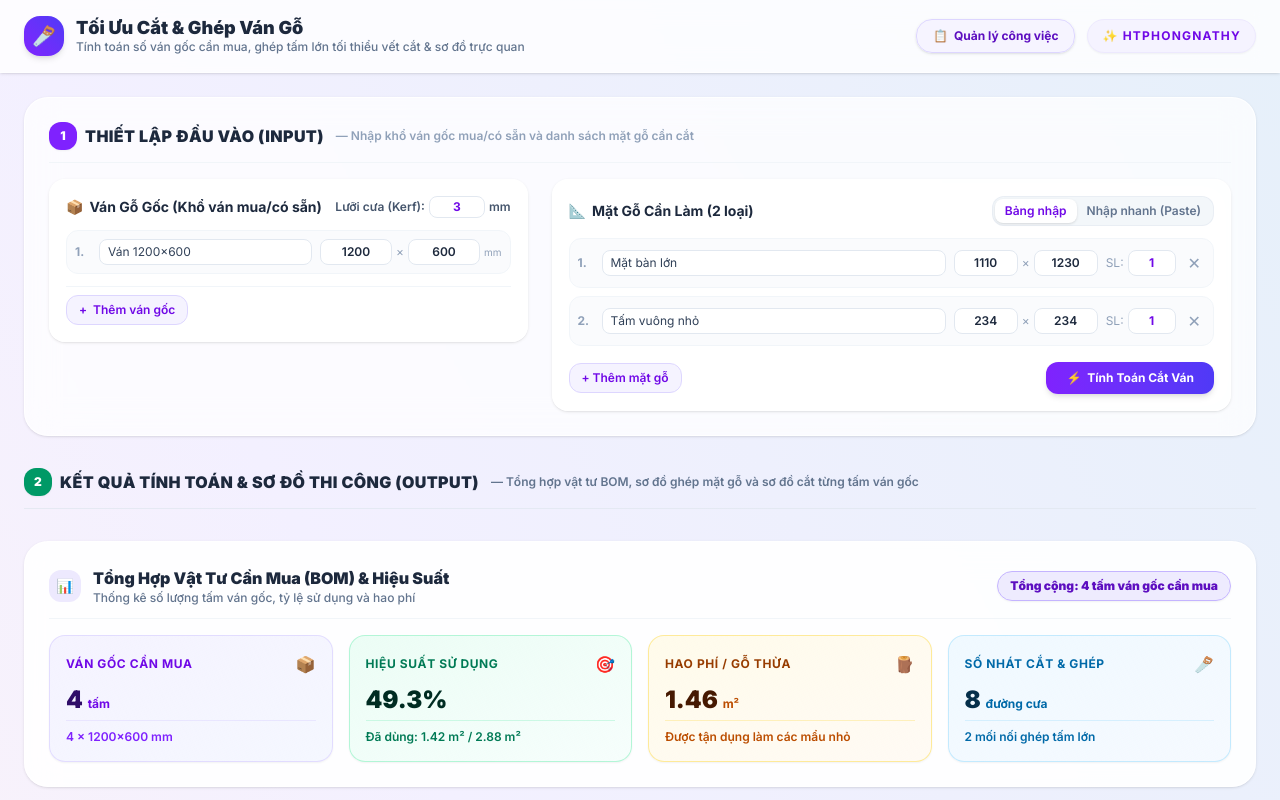
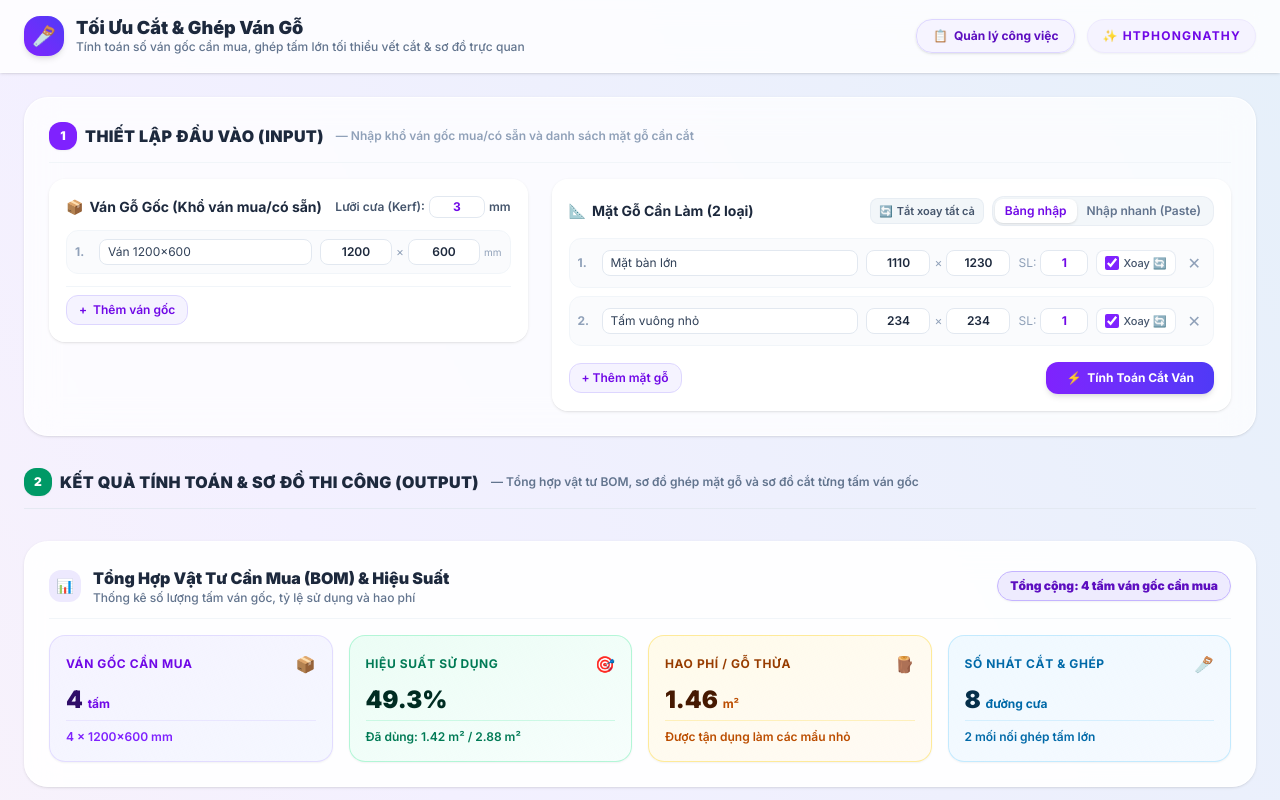
Before and after one commit to htphong0909/TaskManagementWeb, a Next.js app: page /wood-cut in a window 1280 px wide. Shown: the top 800 px of the page. Built offline with nearby package versions, Linux system fonts and the light colour scheme.

Commit message:
feat(ui): add per-piece rotation checkbox and bulk toggle

```diff
--- a/src/components/wood-cut/RequiredPiecesForm.tsx
+++ b/src/components/wood-cut/RequiredPiecesForm.tsx
@@ -54,6 +54,13 @@ export default function RequiredPiecesForm({ pieces, setPieces, onCalculate }: P
     setMode("batch");
   };
 
+  const allRotated = pieces.length > 0 && pieces.every((p) => p.allowRotation !== false);
+
+  const handleToggleAllRotation = () => {
+    const nextState = !allRotated;
+    setPieces(pieces.map((p) => ({ ...p, allowRotation: nextState })));
+  };
+
   return (
     <div className="bg-white/70 backdrop-blur-lg rounded-2xl border border-white/60 shadow-sm p-4">
       {/* Header Tabs */}
@@ -61,6 +68,17 @@ export default function RequiredPiecesForm({ pieces, setPieces, onCalculate }: P
         <h2 className="text-sm font-bold text-slate-800 flex items-center gap-1.5">
           <span>📐</span> Mặt Gỗ Cần Làm ({pieces.length} loại)
         </h2>
+        <div className="flex items-center gap-2">
+          {mode === "table" && pieces.length > 0 && (
+            <button
+              type="button"
+              onClick={handleToggleAllRotation}
+              className="text-[11px] font-semibold text-slate-600 hover:text-violet-700 bg-slate-100/90 hover:bg-slate-200/80 px-2 py-1 rounded-lg transition-all flex items-center gap-1 border border-slate-200/60"
+              title={allRotated ? "Khóa hướng vân gỗ cho tất cả (không xoay)" : "Cho phép xoay 90 độ tất cả để tối ưu ván"}
+            >
+              <span>🔄</span> {allRotated ? "Tắt xoay tất cả" : "Bật xoay tất cả"}
+            </button>
+          )}
           <div className="flex items-center bg-slate-100/80 p-0.5 rounded-xl border border-slate-200/60">
             <button
               type="button"
@@ -82,17 +100,18 @@ export default function RequiredPiecesForm({ pieces, setPieces, onCalculate }: P
             </button>
           </div>
         </div>
+      </div>
 
       {mode === "batch" ? (
         <div className="space-y-2">
           <p className="text-xs text-slate-500">
-            Dán danh sách kích thước (mỗi dòng một tấm, định dạng <code>1110, 1230</code> hoặc <code>234x234 x2</code>):
+            Dán danh sách kích thước (mỗi dòng một tấm, định dạng <code>1110, 1230</code> hoặc <code>234x234 x2 !r</code> để khóa vân gỗ):
           </p>
           <textarea
             rows={7}
             value={batchText}
             onChange={(e) => setBatchText(e.target.value)}
-            placeholder="1110, 1230&#10;234, 234&#10;500x600 x2"
+            placeholder="1110, 1230&#10;234, 234&#10;500x600 x2 !r"
             className="w-full p-2.5 bg-white border border-slate-200 rounded-xl text-xs font-mono text-slate-800 outline-none focus:border-violet-400 focus:ring-2 focus:ring-violet-200/50"
           />
           {batchErrors.length > 0 && (
@@ -124,7 +143,7 @@ export default function RequiredPiecesForm({ pieces, setPieces, onCalculate }: P
           {pieces.map((p, idx) => (
             <div
               key={p.id}
-              className="flex items-center gap-2 bg-slate-50/70 p-2 rounded-xl border border-slate-100 hover:border-violet-200 transition-all"
+              className="flex items-center gap-2 bg-slate-50/70 p-2 rounded-xl border border-slate-100 hover:border-violet-200 transition-all flex-wrap sm:flex-nowrap"
             >
               <span className="text-xs font-bold text-slate-400 w-4">{idx + 1}.</span>
               <input
@@ -166,6 +185,20 @@ export default function RequiredPiecesForm({ pieces, setPieces, onCalculate }: P
                   ariaLabel={`Số lượng ${p.name}`}
                 />
               </div>
+              <label
+                className="flex items-center gap-1 cursor-pointer select-none text-[11px] font-medium text-slate-600 hover:text-violet-700 bg-white px-2 py-1 rounded-lg border border-slate-200/80"
+                title="Cho phép xoay 90° (bỏ tick để giữ đúng chiều vân gỗ)"
+              >
+                <input
+                  type="checkbox"
+                  checked={p.allowRotation !== false}
+                  onChange={(e) => handleUpdate(p.id, "allowRotation", e.target.checked)}
+                  aria-label={`Cho phép xoay 90° ${p.name}`}
+                  className="w-3.5 h-3.5 rounded border-slate-300 text-violet-600 focus:ring-violet-400 accent-violet-600 cursor-pointer"
+                />
+                <span>Xoay 🔄</span>
+              </label>
+
               {pieces.length > 1 && (
                 <button
                   type="button"
@@ -197,6 +230,7 @@ export default function RequiredPiecesForm({ pieces, setPieces, onCalculate }: P
           </div>
         </div>
       )}
+
     </div>
   );
 }
```
Also changed, not shown: 1 other file (tests, documents, lock files or other folders). Lines whose indentation alone changed are shown as unchanged.
